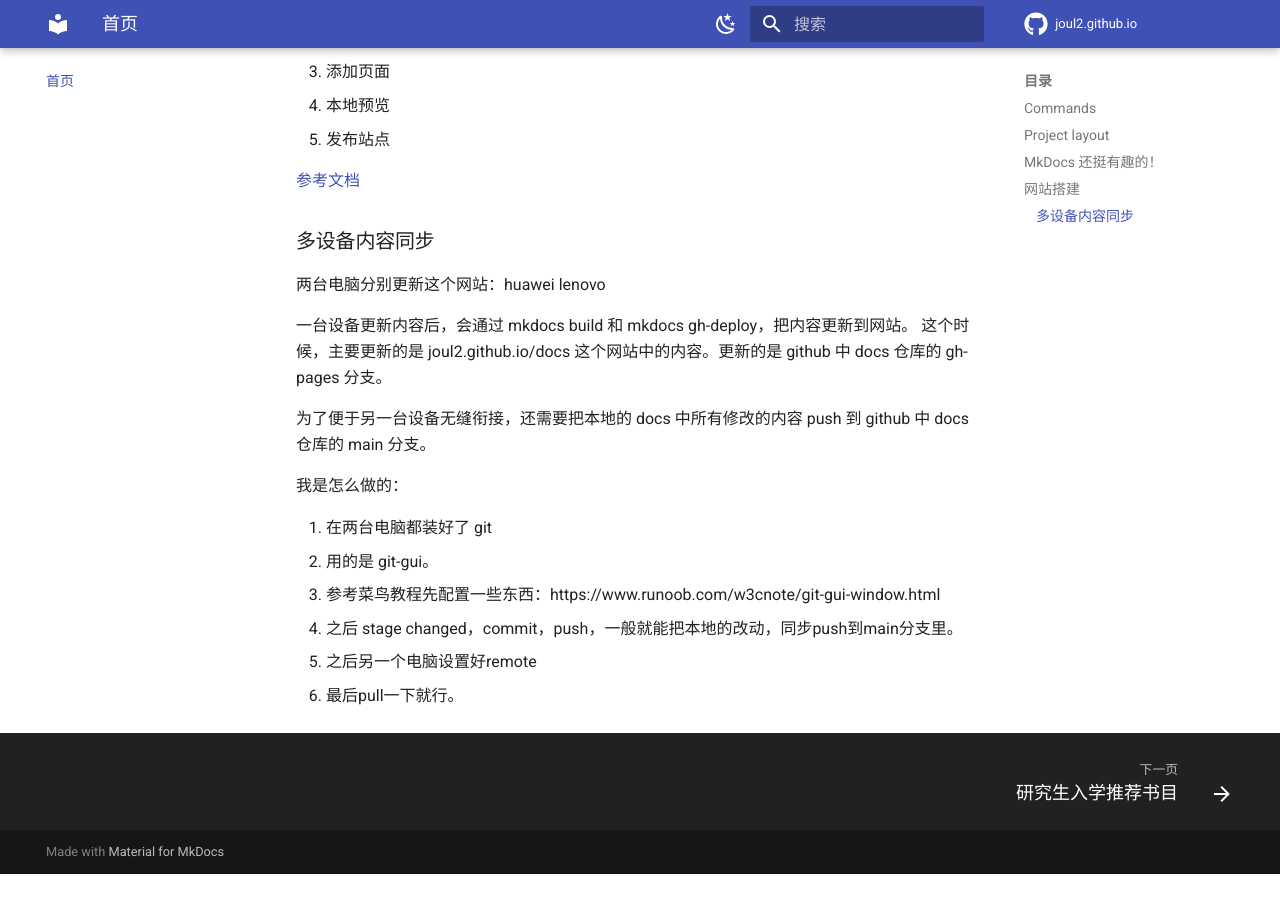
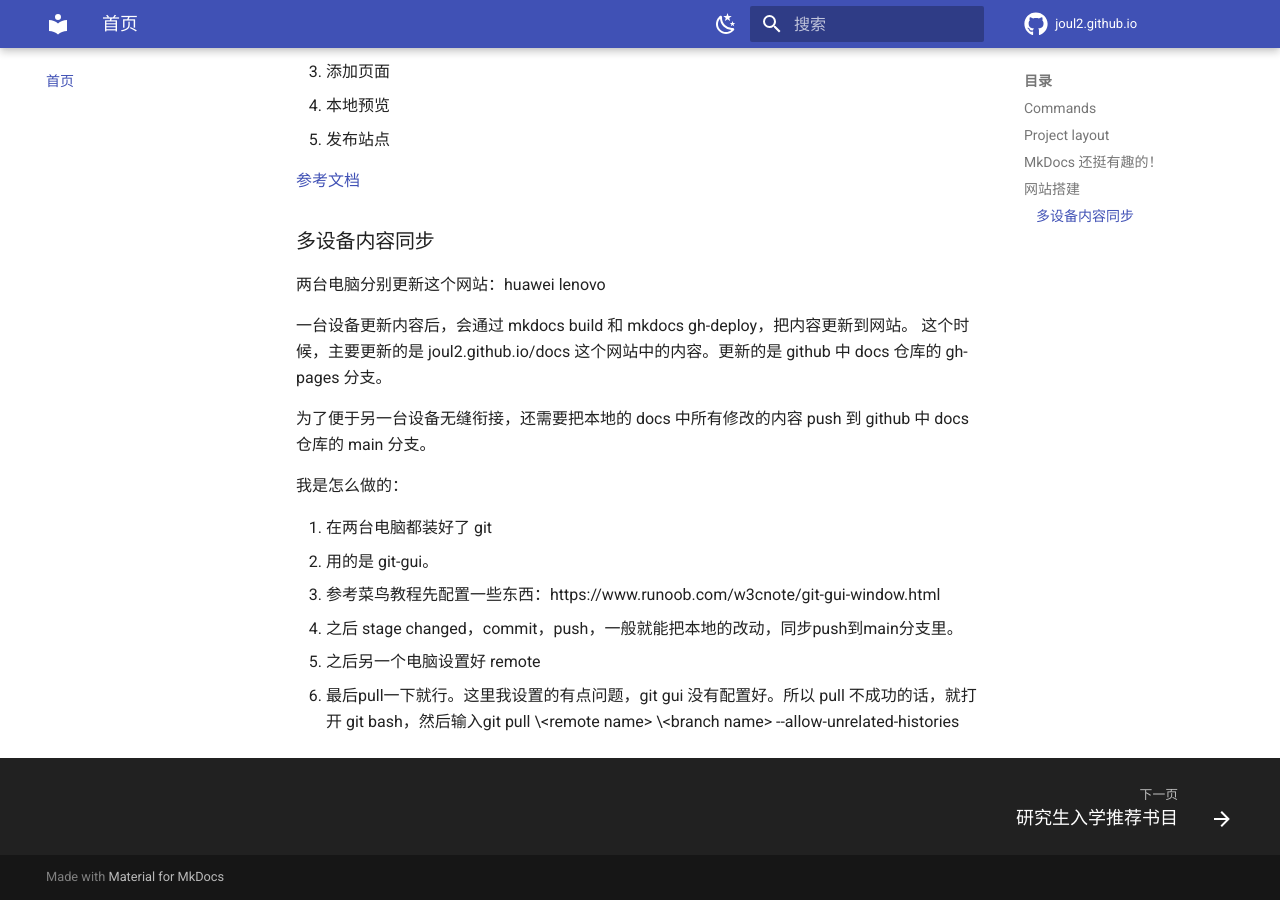
Before and after one commit to joul2/docs, an MkDocs documentation site: the page built from docs/index.md, in a window 1280 px wide and 900 px high, scrolled down 874 px. Built offline with MkDocs 1.6.1 and Material for MkDocs 9.7.7, drawn with Linux system fonts in a browser that asks for light colours; comment, search, counter and statistics services are not loaded; before the commit the page ends 1748 px from its top, so only the background shows below that.

Commit message:
modify index. lenovo.

```diff
--- a/docs/index.md
+++ b/docs/index.md
@@ -47,7 +47,7 @@
 
 1. 在两台电脑都装好了 git
 2. 用的是 git-gui。
-2. 参考菜鸟教程先配置一些东西：https://www.runoob.com/w3cnote/git-gui-window.html
-2. 之后 stage changed，commit，push，一般就能把本地的改动，同步push到main分支里。
-2. 之后另一个电脑设置好remote
-2. 最后pull一下就行。
+3. 参考菜鸟教程先配置一些东西：https://www.runoob.com/w3cnote/git-gui-window.html
+4. 之后 stage changed，commit，push，一般就能把本地的改动，同步push到main分支里。
+5. 之后另一个电脑设置好 remote
+6. 最后pull一下就行。这里我设置的有点问题，git gui 没有配置好。所以 pull 不成功的话，就打开 git bash，然后输入git pull \<remote name\>  \<branch name\> --allow-unrelated-histories
```
Also changed, not shown: site/index.html, site/search/search_index.json.
